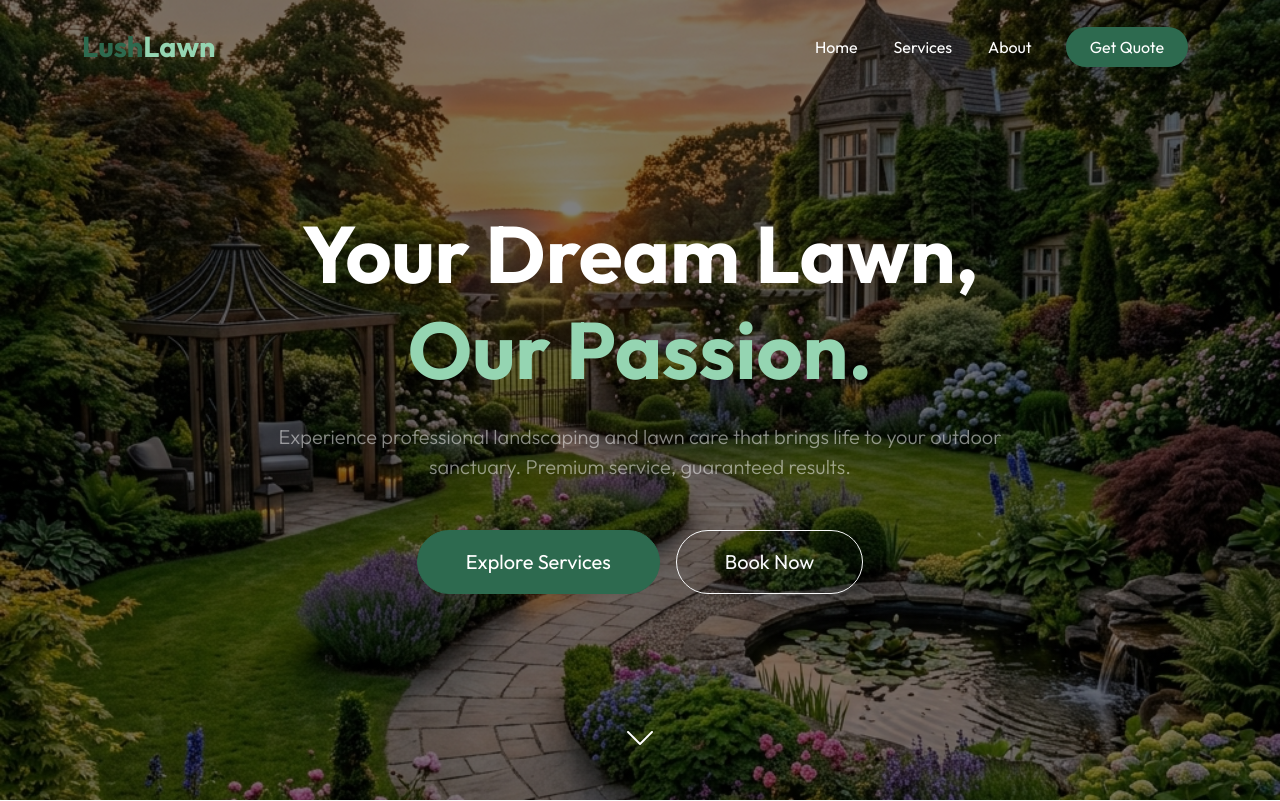
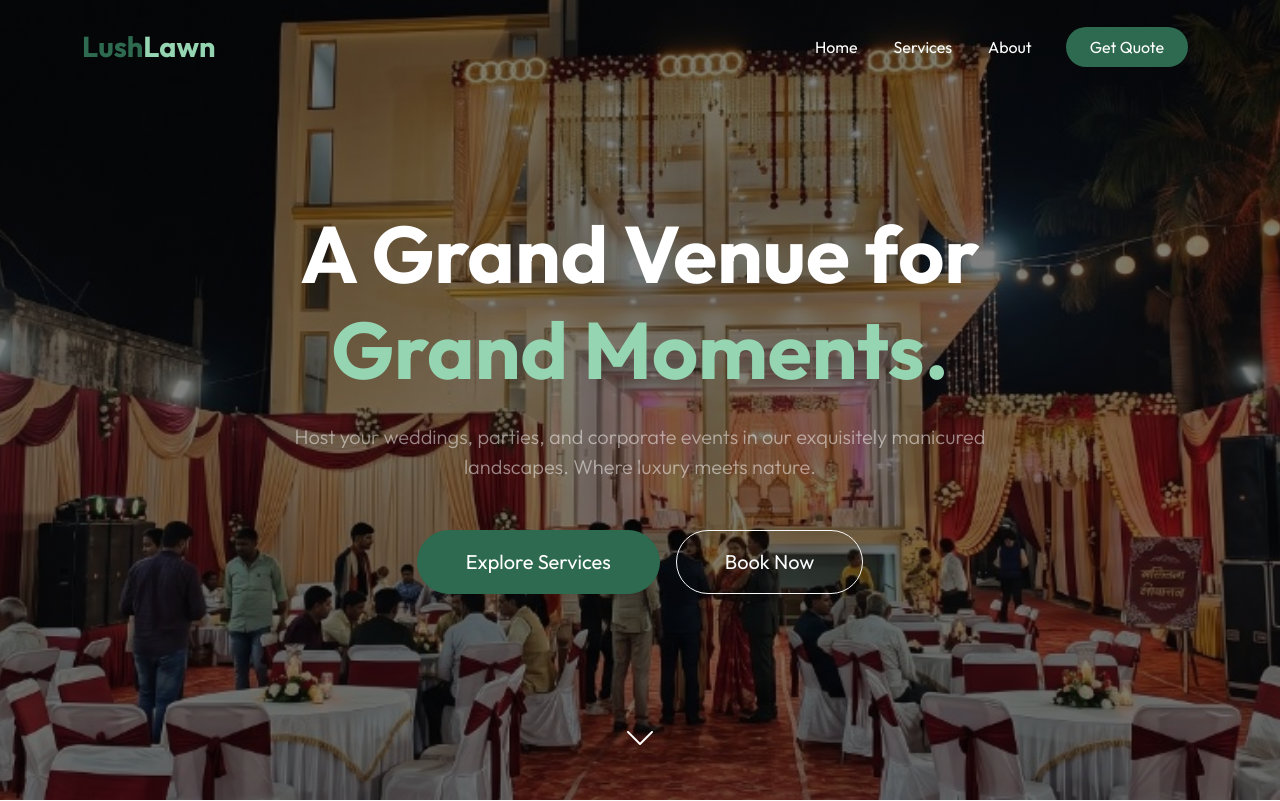
Before and after one commit to aryanRN2/LAWN-, a Flask app: page / in a window 1280 px wide. Shown: the top 801 px of the page. Run offline with Flask 3, Linux system fonts and the light colour scheme.

Commit message:
Update hero image and theme to Event/Wedding Venue

```diff
--- a/templates/index.html
+++ b/templates/index.html
@@ -3,8 +3,8 @@
 <head>
     <meta charset="UTF-8">
     <meta name="viewport" content="width=device-width, initial-scale=1.0">
-    <title>LushLawn | Premium Lawn Care & Landscaping</title>
-    <meta name="description" content="LushLawn provides professional lawn care, landscaping, and garden maintenance services to transform your outdoor space.">
+    <title>LushLawn | Premium Event Venue & Grand Landscaping</title>
+    <meta name="description" content="LushLawn offers a grand venue for your most precious moments. From weddings to corporate galas, experience excellence in every detail.">
 
     <!-- Bootstrap CSS -->
     <link href="https://cdn.jsdelivr.net/npm/bootstrap@5.3.0/dist/css/bootstrap.min.css" rel="stylesheet">
@@ -42,8 +42,8 @@
         <div class="container text-center">
             <div class="row justify-content-center">
                 <div class="col-lg-8" data-aos="fade-up">
-                    <h1 class="display-1 fw-bold text-white mb-4">Your Dream Lawn, <br><span class="text-accent">Our Passion.</span></h1>
-                    <p class="lead text-white-50 mb-5">Experience professional landscaping and lawn care that brings life to your outdoor sanctuary. Premium service, guaranteed results.</p>
+                    <h1 class="display-1 fw-bold text-white mb-4">A Grand Venue for <br><span class="text-accent">Grand Moments.</span></h1>
+                    <p class="lead text-white-50 mb-5">Host your weddings, parties, and corporate events in our exquisitely manicured landscapes. Where luxury meets nature.</p>
                     <div class="d-grid gap-3 d-sm-flex justify-content-sm-center">
                         <a href="#services" class="btn btn-primary btn-lg px-5 py-3">Explore Services</a>
                         <a href="#contact" class="btn btn-outline-light btn-lg px-5 py-3">Book Now</a>
```
Also changed, not shown: static/img/hero.png.
